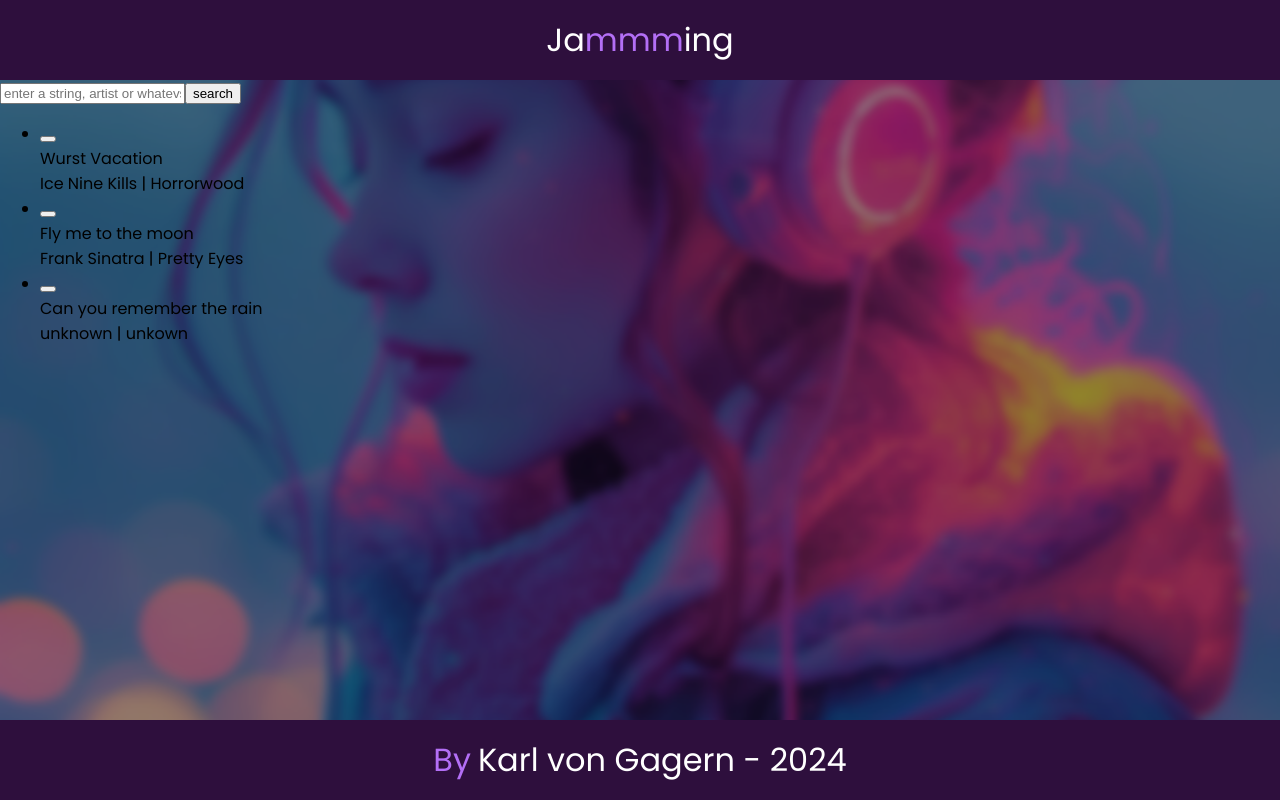
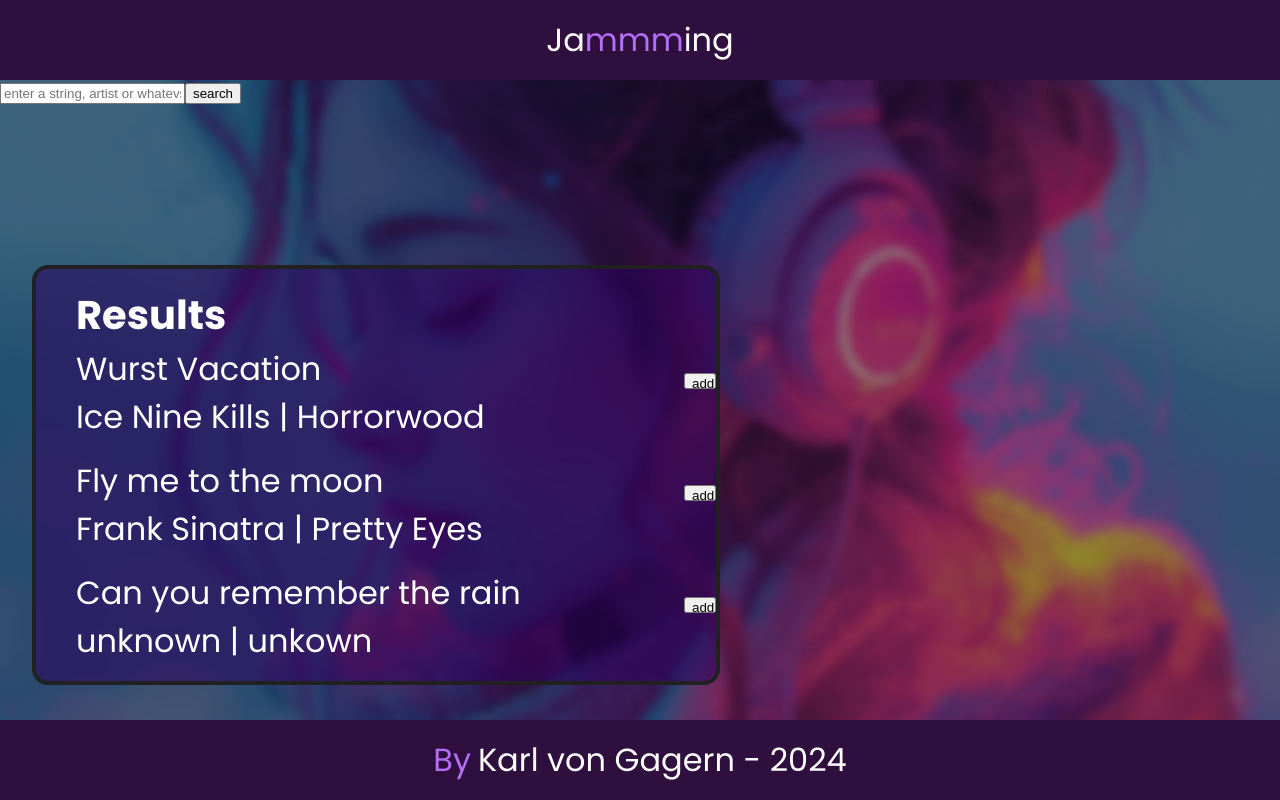
Before and after one commit to KayVeeG/Jammming, a React (Create React App) app: page / in a window 1280 px wide. Built offline with nearby package versions, Linux system fonts and the light colour scheme.

Commit message:
checkpoint: finish styling next

```diff
--- a/src/App.css
+++ b/src/App.css
@@ -40,6 +40,31 @@ nav span {
   color: hsla(270, 88%, 70%, 1);
 }
 
+/* main */
+
+main ul.songResults {
+  text-decoration: none;
+  list-style-type: none; /* Remove bullets */
+}
+
+main .songResults h2 {
+  color: white;
+  font-size: 2.5rem;
+  margin: 0;
+  padding: 0;
+  margin-top: 1rem;
+}
+
+.songResults {
+  width: 50%; /* other should have 40 */
+  border: 0.3rem solid #212121;
+  background-color: #2d005d8c;
+  border-radius: 1rem;
+  margin: 0 2rem;
+
+  margin-top: 10rem; /* temporary */
+}
+
 
 /* footer */
 
--- a/src/App.js
+++ b/src/App.js
@@ -47,6 +47,7 @@ function App() {
       <main>
         <SearchBar onSearch={searchHandler} />
         <ul className="songResults">
+          <h2>Results</h2>
           {songs.map((song) => (
             <Song title={song.title} artist={song.artist} album={song.album} />
           ))}
--- a/src/components/song/Song.js
+++ b/src/components/song/Song.js
@@ -1,24 +1,28 @@
 import { React, useState } from "react";
+import styles from "./Song.module.css";
 
 function Song({ title, artist, album }) {
+  const handleAddClick = () => {
+    //empty still
+  };
 
-    const handleAddClick = () => {
-        //empty still
-    }
-
-  return <>
-    <li className="song">
+  return (
+    <>
+      <li className={styles.song}>
+        <div className={styles.primary}>{title}</div>
+        <div className={styles.secondary}>
+          {artist} | {album}
+        </div>
         <button
-            aria-label="add song to playlist"
-            className="add-button"
-            onClick={handleAddClick}
+          aria-label="add song to playlist"
+          className={styles.addButton}
+          onClick={handleAddClick}
         >
-
+          add
         </button>
-        <div className="primary">{title}</div>
-        <div className="secondary">{artist} | {album}</div>
-    </li>
-  </>;
+      </li>
+    </>
+  );
 }
 
 export default Song;
--- a/src/components/song/Song.module.css
+++ b/src/components/song/Song.module.css
@@ -0,0 +1,26 @@
+.song {
+    width: 100%;
+    height: 7rem;
+    display: flex;
+    flex-direction: column;
+    align-items: flex-start;
+    font-size: 2rem;
+    color: white;
+    position: relative; /* Add position relative to the parent element */
+}
+
+.addButton {
+    width: 5%;
+    height: 1rem;
+    position: absolute; /* Use absolute positioning for the button */
+    right: 0; /* Align to the far right */
+    top: 25%; /* Align to the top of the parent element */
+}
+
+.primary {
+
+}
+
+.secondary {
+
+}
```
